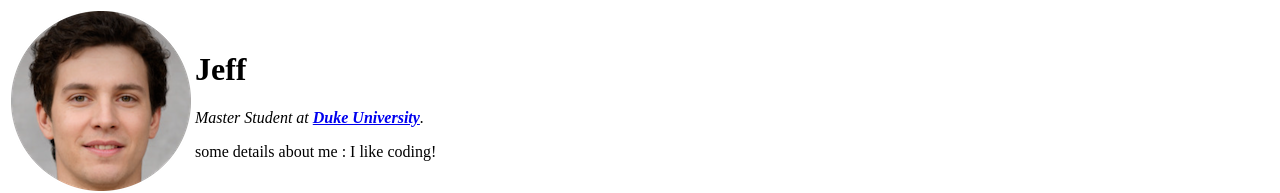
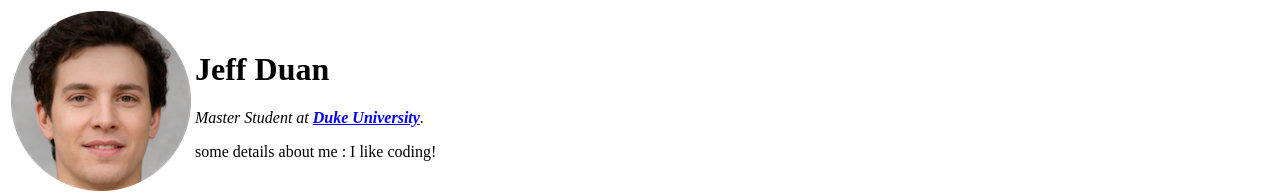
Before and after one commit to codemakerss/Personal_Website_Practice, a plain HTML site: page index.html in a window 1280 px wide. Shown: the top 193 px of the page. Drawn offline with Linux system fonts and the light colour scheme.

Commit message:
edit my name

```diff
--- a/index.html
+++ b/index.html
@@ -11,7 +11,7 @@
     <tr>
       <td><img src="images/fake-human-circle-img.png " alt="MSU"></td>
       <td>
-        <h1>Jeff</h1>
+        <h1>Jeff Duan</h1>
         <p><em>Master Student at <strong><a href="https://duke.edu/">Duke University</a></strong>.</em></p>
         <p>some details about me : I like coding!</p>
       </td>
```
